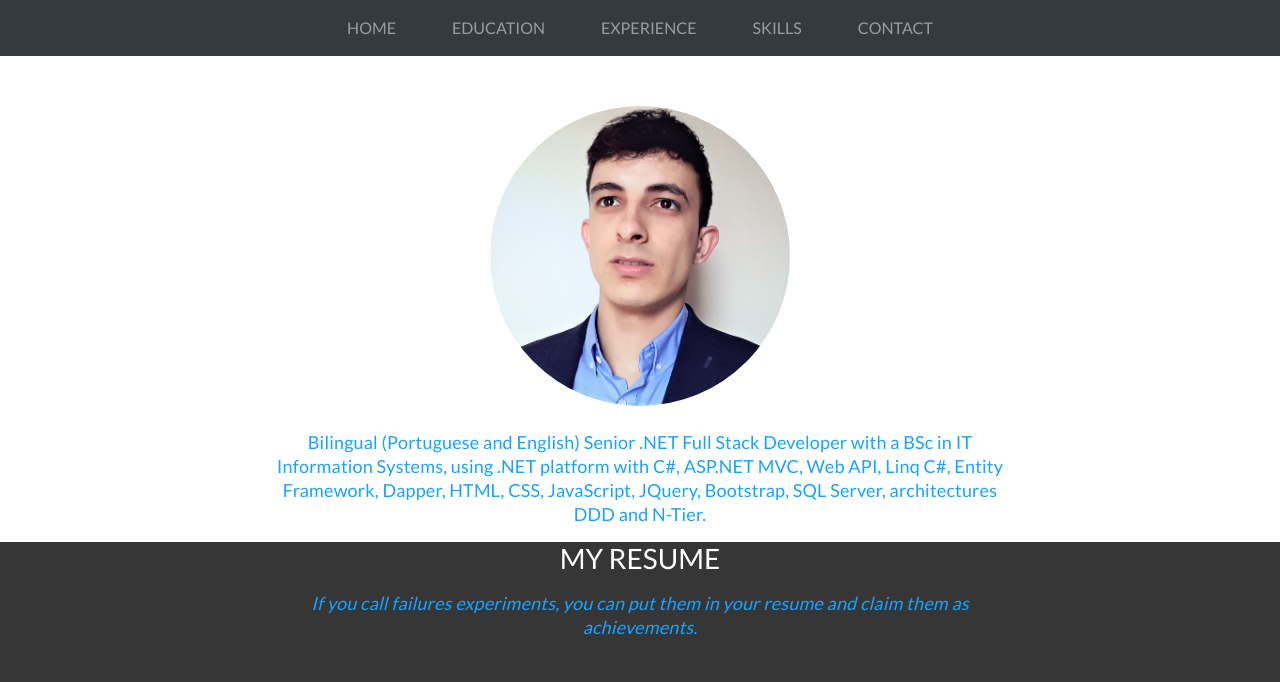
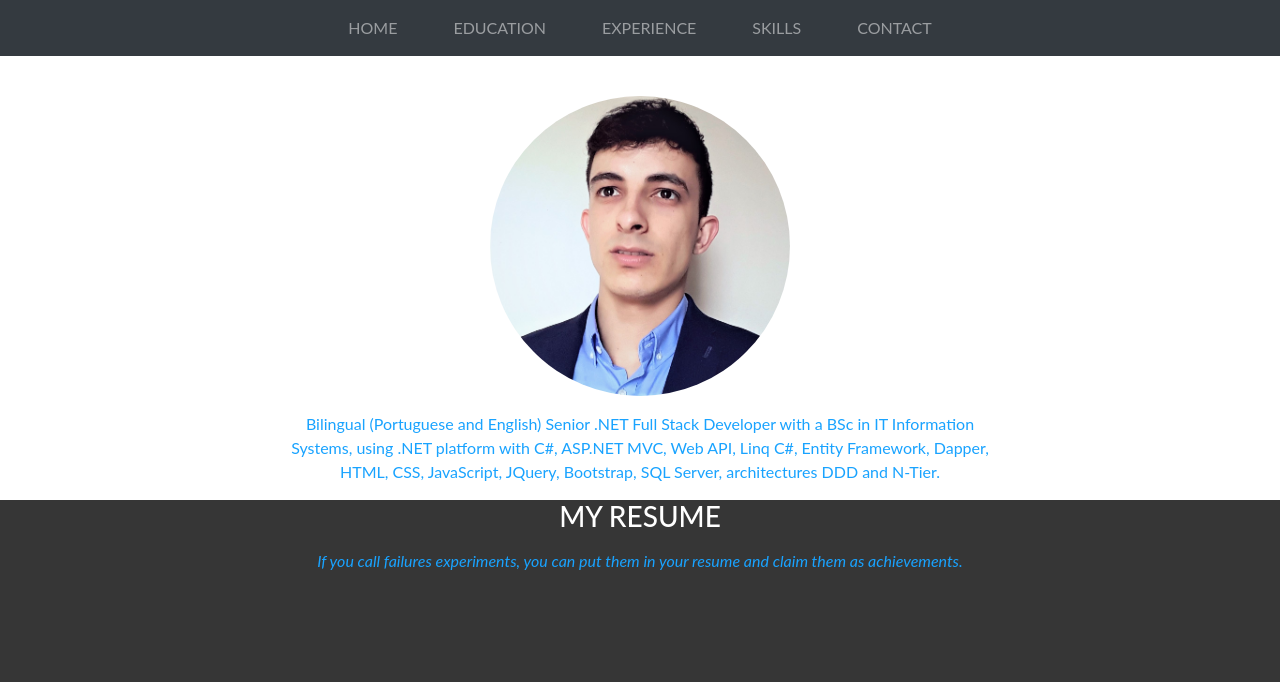
Before and after one commit to aderbalfarias/af, a website: page src/index.html in a window 1280 px wide. Shown: the part 912-1594 px from the top of the page. Drawn offline with nearby package versions, Linux system fonts and the light colour scheme.

Commit message:
implementing resume

```diff
--- a/src/assets/css/site.css
+++ b/src/assets/css/site.css
@@ -41,13 +41,6 @@ h2 {
     line-height: 24px;
     font-weight: bold;
     text-transform: uppercase;
-}
-
-p {
-    font-size: 18px;
-    line-height: 24px;
-    font-weight: 300;
-    letter-spacing: 0.01em;
 }
 
 a {
@@ -129,6 +122,9 @@ a.decoration:focus {
 }
 /* end scroll */
 
+.pt-top {
+    padding-top: 67px;
+}
 
 /* ==================================================== */
 /* Start specific style                                 */
@@ -218,6 +214,7 @@ a.decoration:focus {
     font-size: 6.5vw;
     font-weight: 800;
     text-transform: uppercase;
+    line-height: 24px;
     padding-top: 0;
     padding-bottom: 0;
     margin-bottom: 0;
@@ -227,6 +224,7 @@ a.decoration:focus {
     font-size: 3vw;
     font-weight: 400;
     font-variant: small-caps;
+    line-height: 24px;
     margin-bottom: 0;
     padding-bottom: 15px;
 }
@@ -251,8 +249,8 @@ a.decoration:focus {
 .bg-resume {
     background-color: #fff;
     color: inherit;
-    padding-top: 50px;
 }
+
 /*end section resume */
 
 
@@ -311,6 +309,10 @@ footer h2 {
 
 /* Medium devices (tablets, 768px and up) */
 @media (min-width: 768px) {
+    .pt-top {
+        padding-top: 40px;
+    }
+
     .top-bar div.row>div:first-child {
         display: inherit;
     }
--- a/src/index.html
+++ b/src/index.html
@@ -10,7 +10,7 @@
 
     <link href="../bower_components/bootstrap/dist/css/bootstrap.css" rel="stylesheet">
     <link href="../bower_components/font-awesome/css/font-awesome.css" rel="stylesheet">
-    <link href='http://fonts.googleapis.com/css?family=Lato:400,700' rel='stylesheet' type='text/css'>
+    <link href="https://fonts.googleapis.com/css?family=Open+Sans" rel="stylesheet">
     <link href="assets/css/site.css" rel="stylesheet">
 </head>
 <body>
@@ -145,13 +145,13 @@
         </div>
     </nav>
 
-    <section id="resume" class="bg-resume">
+    <section id="resume" class="bg-resume pt-top">
         <div class="container">
             <div class="row">
                 <div class="col-sm-12 text-center">
                     <img src="assets/images/profile.png" class="rounded-circle limit" alt="Aderbal Image">
                 </div>
-                <div class="col-sm-12 offset-lg-2 col-lg-8 pt-4">
+                <div class="col-sm-12 offset-lg-2 col-lg-8 pt-3">
                     <p class="text-center">
                         Bilingual (Portuguese and English) Senior .NET Full Stack Developer with a
                         BSc in IT Information Systems, using .NET platform with C#, ASP.NET MVC, Web API,
```
